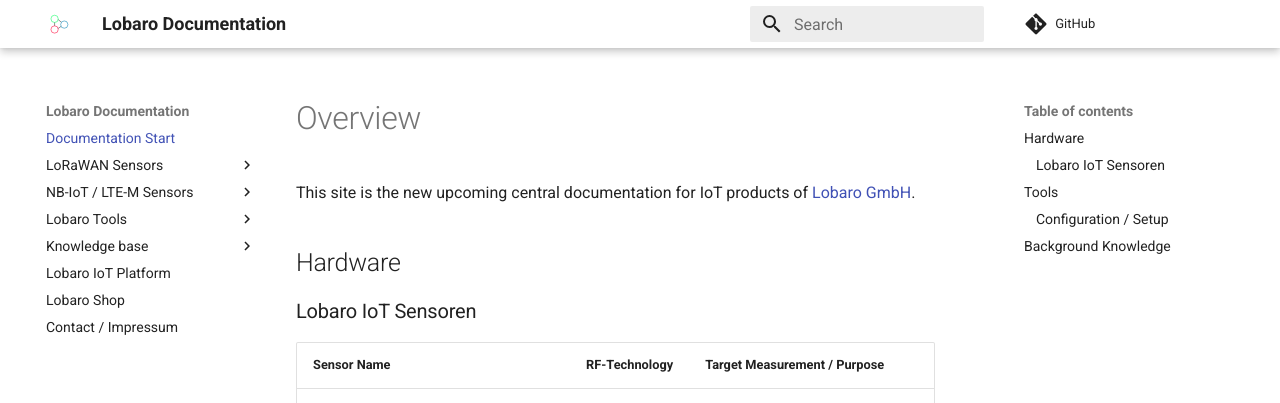
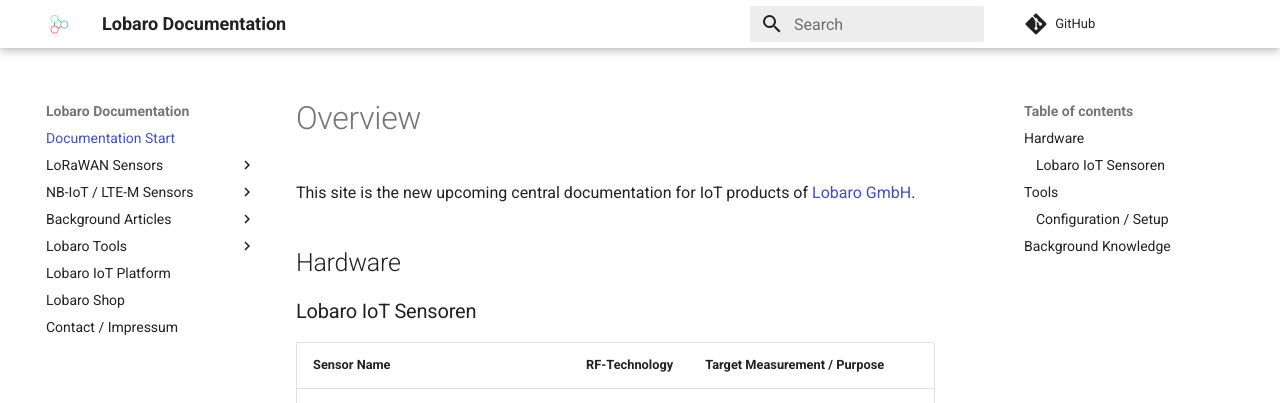
Before and after one commit to Lobaro/docs, an MkDocs documentation site: the page built from docs/index.md, in a window 1280 px wide. Shown: the top 403 px of the page. Built offline with MkDocs 1.6.1 and Material for MkDocs 9.7.7, drawn with Linux system fonts in a browser that asks for light colours; a script that is not in the unit is left out; comment, search, counter and statistics services are not loaded.

Commit message:
rename background info in menu

```diff
--- a/mkdocs.yml
+++ b/mkdocs.yml
@@ -90,16 +90,16 @@
           - Firmware & Changelog: lorawan-sensors/environment-lorawan/firmware.md
   - NB-IoT / LTE-M Sensors:
       - wMBus Gateway: nbiot-sensors/wmbus-nbiot/index.md
-  - Lobaro Tools:
-      - Lobaro Maintenance Tool: tools/lobaro-tool.md
-      - USB Config Adapter: tools/usb-config-adapter.md
-  - Knowledge base:
+  - Background Articles:
       - Hardware Variations: hardware.md
       - CRON Expressions: background/cron-expressions.md
       - LoRaWAN: background/lorawan.md
       - OBIS Codes: background/obis-codes.md
       - WEEE Disposal: background/weee-disposal.md
   #    - Company Home: https://www.lobaro.com/lobaro-iot-produkte-dienste/
+  - Lobaro Tools:
+      - Lobaro Maintenance Tool: tools/lobaro-tool.md
+      - USB Config Adapter: tools/usb-config-adapter.md
   - Lobaro IoT Platform: dashboard/index.md
   - Lobaro Shop: https://www.lobaro-shop.com/
   - Contact / Impressum: https://www.lobaro.com/contact/
```
